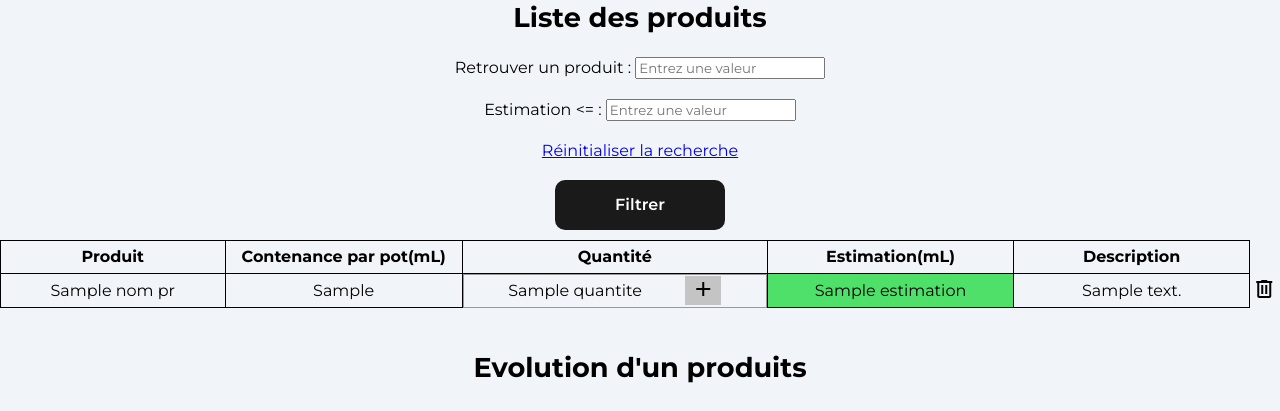
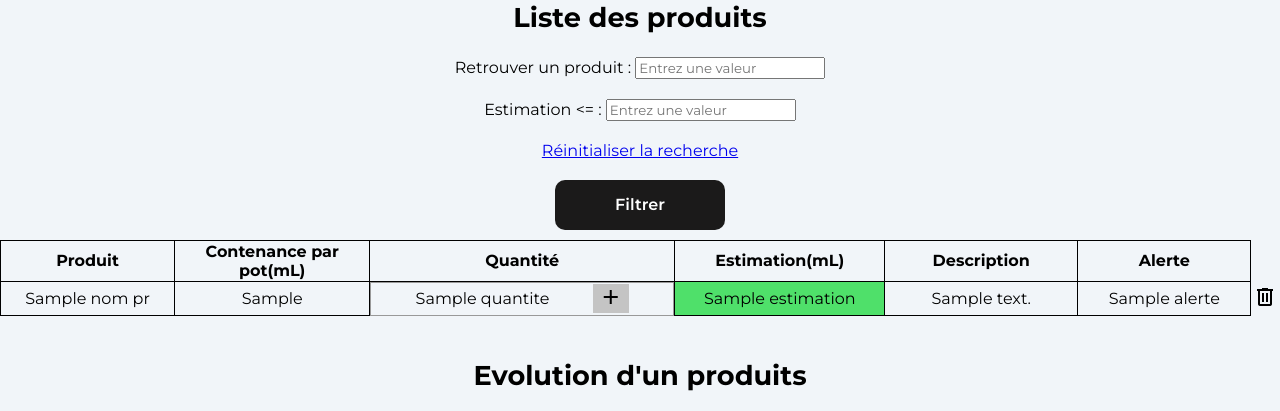
Before and after one commit to Ahmed93Rms/VifAuto, a PHP site: template Views/view_home.php in a window 1280 px wide. Shown: the part 568-979 px from the top of the page. Run offline with PHP 8.4, Linux system fonts and the light colour scheme; the template is opened without the code that fills it: most values are stand-ins (such as "Sample title", 1, 10 or a date in 2020); data that the repository does not hold is empty.

Commit message:
Ajout de l'alerte

```diff
--- a/Views/view_home.php
+++ b/Views/view_home.php
@@ -119,6 +119,7 @@
                                         <th>Quantité</th>
                                         <th>Estimation(mL)</th>
                                         <th>Description</th>
+                                        <th>Alerte</th>
                                         <th class="sansBordure"></th>
                                 </tr>
                                 <!-- Recuperation des infos dans la bdd pour la liste -->
@@ -146,6 +147,7 @@
                                         <td contenteditable="true" id="description-<?php echo $item['idP']; ?>" onBlur="saveDescription(<?php echo $item['idP']; ?>)">
                                                 <?php echo $item['description']; ?>
                                         </td>
+                                        <td><?php echo $item['alerte']; ?></td>
                                         <td class="sansBordure">
                                                 <a href="?controller=set&action=remove&idP=<?php echo $item['idP'] ?>" onclick="return confirm('Êtes-vous sûr de vouloir supprimer le produit <?php echo $item['nomP']; ?>');">
                                                 <span class="material-symbols-outlined black2" >delete</span>                                                </a>
```
